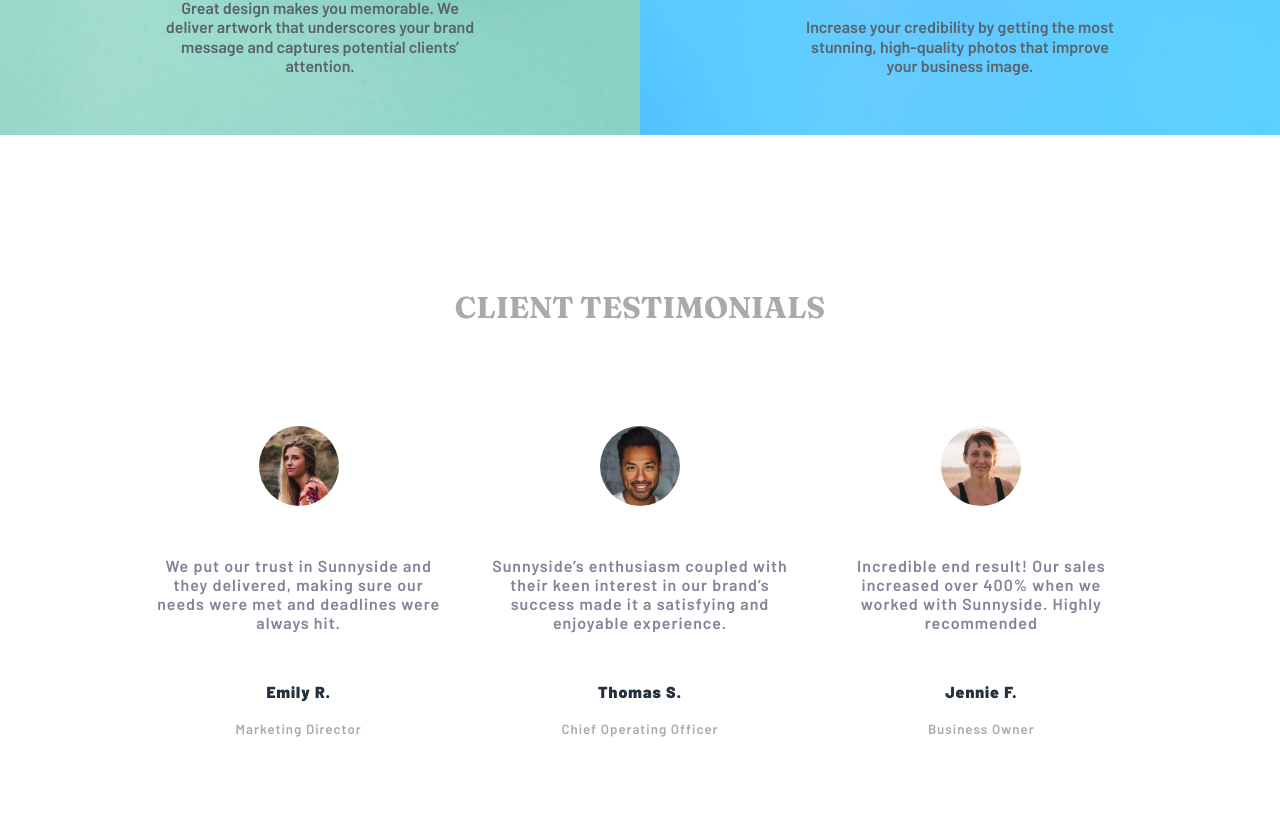
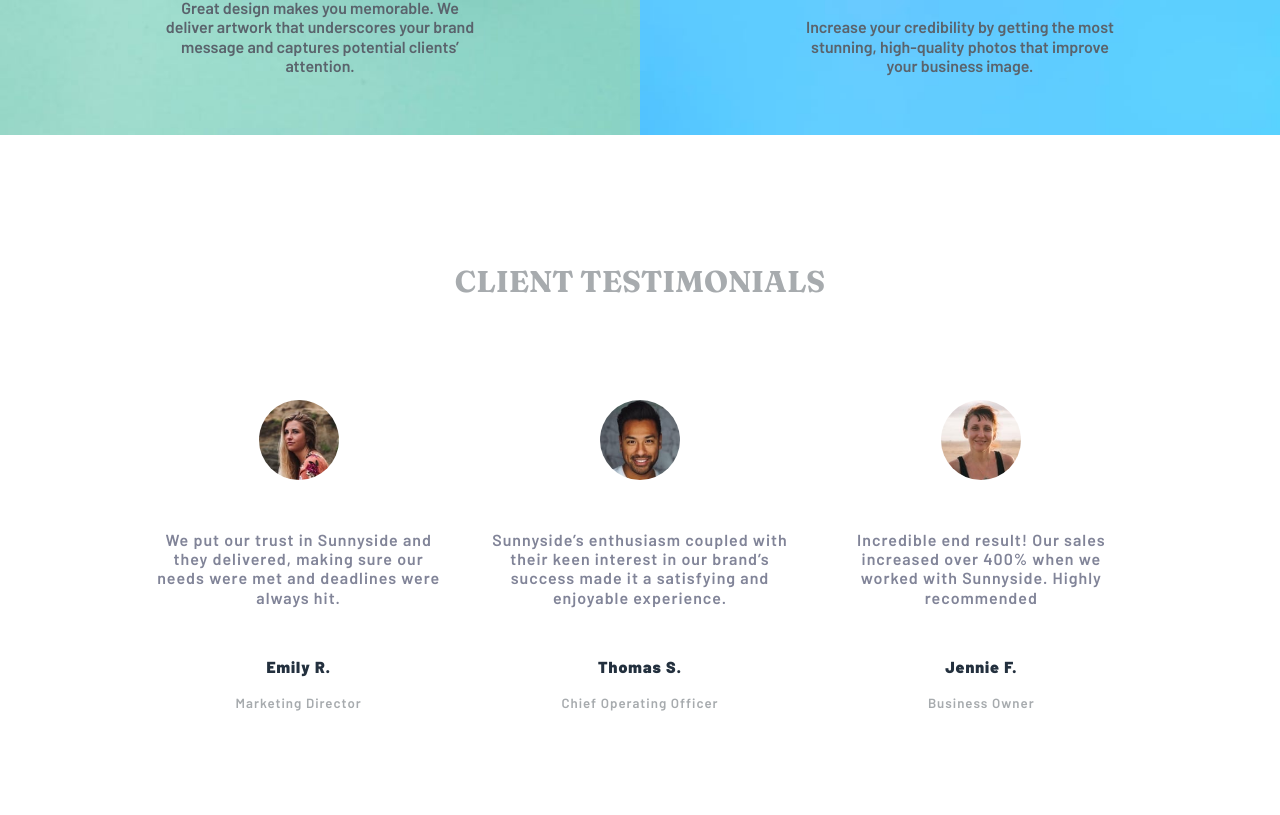
Before and after one commit to hicranertugral/sunnyside, a React (Create React App) app: page / in a window 1280 px wide. Shown: the part 2105-2920 px from the top of the page. Built offline with nearby package versions, Linux system fonts and the light colour scheme.

Commit message:
future/4 | fix client-testimonials padding

```diff
--- a/src/App.scss
+++ b/src/App.scss
@@ -161,7 +161,7 @@
       flex-direction: column;
       justify-content: center;
       align-items: center;
-      padding: 12% 10%;
+      padding: 10% 10%;
       gap: 100px;
       h3{
         font-size: 30px;
```
